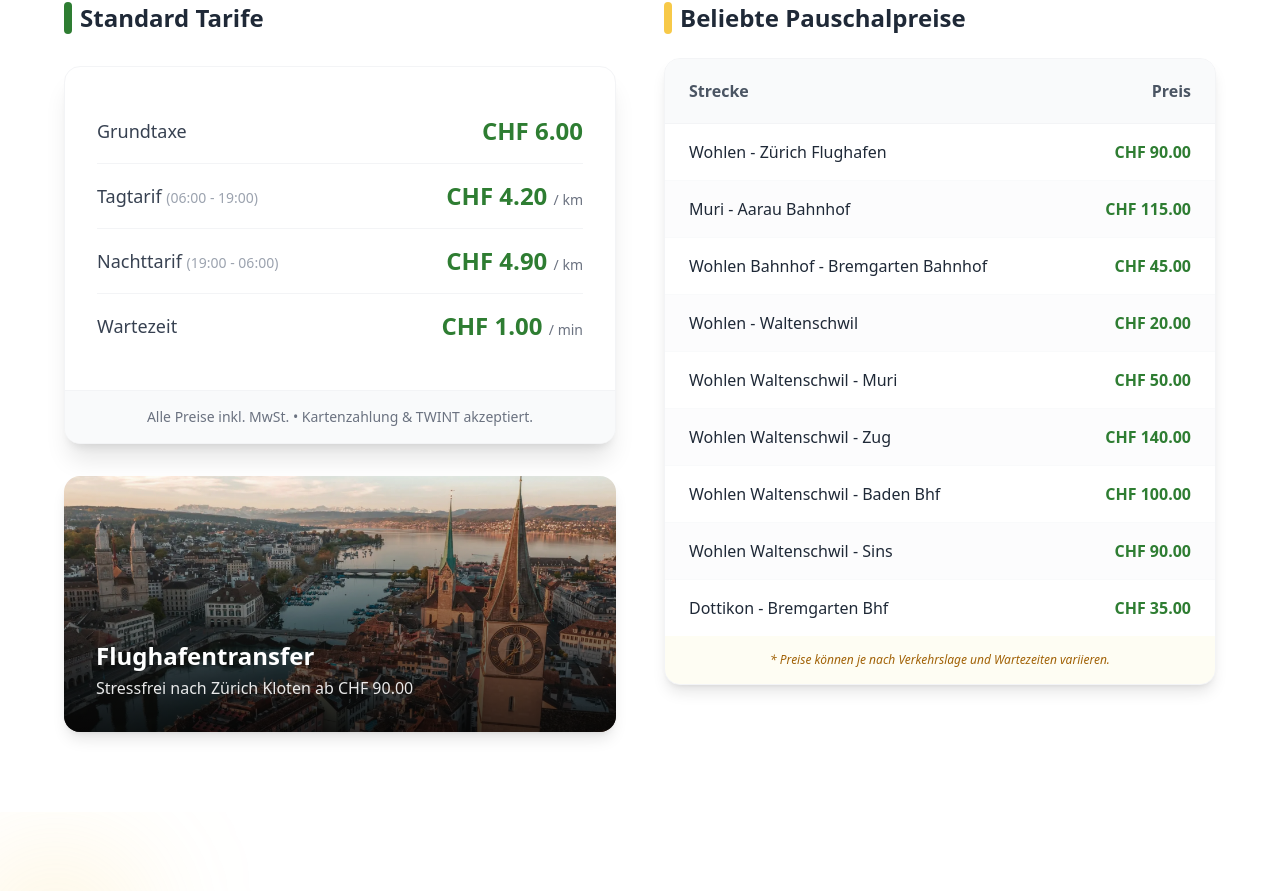
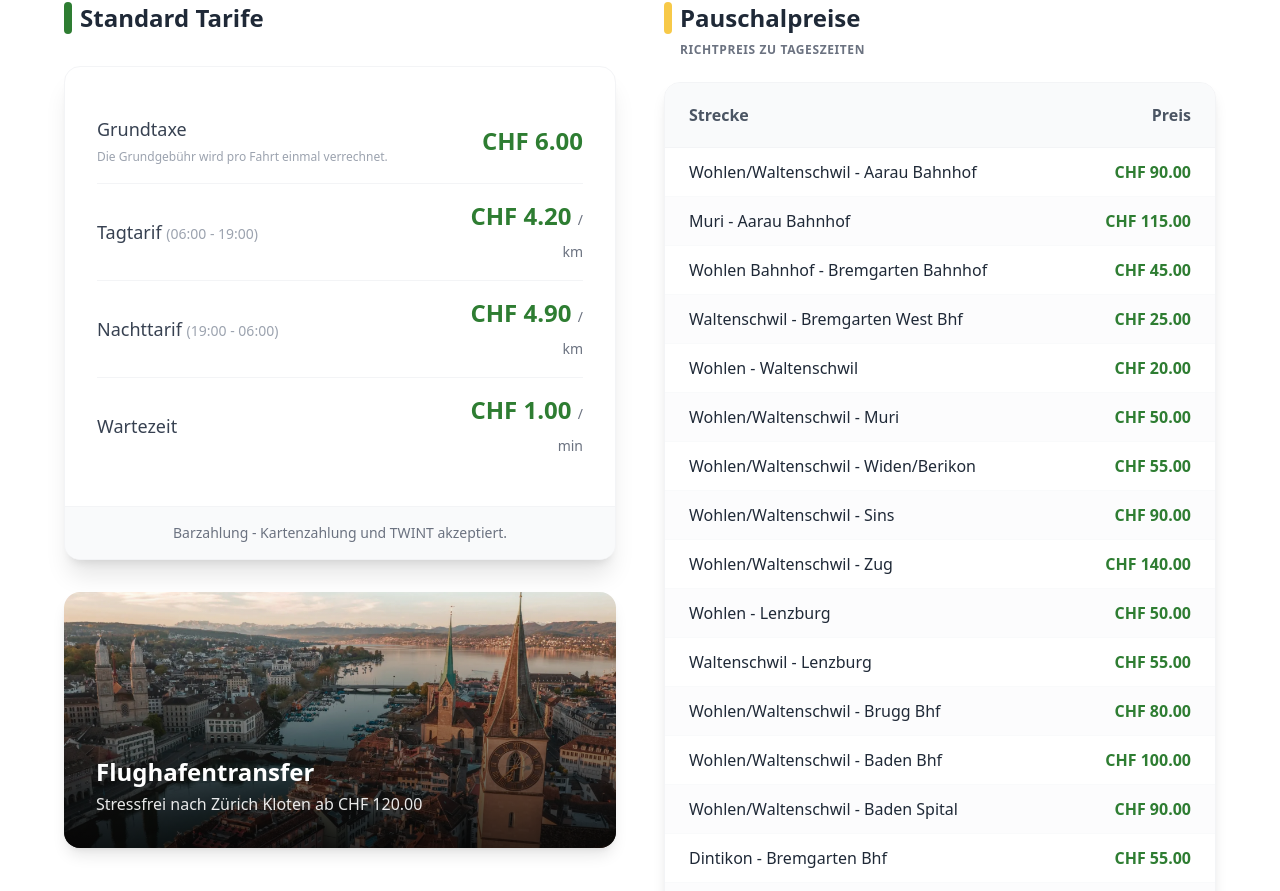
Before and after one commit to teocanKS/taxiech, a Nuxt app: page / in a window 1280 px wide. Shown: the part 1857-2748 px from the top of the page. Built offline with nearby package versions, Linux system fonts and the light colour scheme.

Commit message:
Final Polish & Content Update

```diff
--- a/components/TheFooter.vue
+++ b/components/TheFooter.vue
@@ -15,11 +15,11 @@
 
       <div>
         <h3 class="font-bold text-gray-900 mb-4 text-lg">Rechtliches</h3>
-        <p>UID: CHE-254.284.360 MWST</p>
+        <p>UID: CHE-254.284.360</p>
         <div class="mt-4 flex items-center gap-2">
             <span class="text-xs font-bold">Zahlung:</span>
             <NuxtImg src="/twint-bezahlung-logo.webp" alt="Twint" class="h-8 w-auto" />
-            <span class="text-xs">Bargeld, Karte</span>
+            <span class="text-xs">Barzahlung, Kreditkarte</span>
         </div>
         <p class="mt-4">© {{ new Date().getFullYear() }} TaxiE Waltenschwil.</p>
         <p>Alle Rechte vorbehalten.</p>
--- a/pages/index.vue
+++ b/pages/index.vue
@@ -47,8 +47,8 @@ useHead({
         <h1 class="text-5xl md:text-7xl font-extrabold mb-6 tracking-tight drop-shadow-xl text-balance">
           TaxiE
         </h1>
-        <p class="text-xl md:text-3xl mb-10 font-light max-w-2xl mx-auto text-balance">
-          Pünktlich, Sicher, Zuverlässig
+        <p class="text-xl md:text-3xl mb-10 font-light max-w-4xl mx-auto text-balance">
+          24/7 Taxi-Service in Waltenschwil, Wohlen, Bremgarten, Muri AG und Umgebung!
         </p>
         <div class="flex flex-col md:flex-row gap-4 justify-center">
           <a href="tel:+41798681000" class="bg-action text-black px-8 py-4 rounded-full font-bold text-lg hover:bg-yellow-400 transition shadow-lg flex items-center justify-center gap-2 transform hover:scale-105 duration-200">
@@ -93,7 +93,7 @@ useHead({
                     <NuxtImg src="/mercedes-v-klasse-grossraumtaxi.webp" class="w-full h-full object-cover group-hover:scale-105 transition duration-500" alt="Grossraum Taxi" />
                 </div>
                 <div class="p-8">
-                    <h3 class="text-2xl font-bold mb-2 text-gray-900">Grossraumtaxi</h3>
+                    <h3 class="text-2xl font-bold mb-2 text-gray-900">Business Van</h3>
                     <p class="text-gray-600 mb-4">Mercedes V-Klasse - Für Gruppen und Business-Clients.</p>
                     <ul class="space-y-2 mb-6">
                         <li class="flex items-center gap-2 text-gray-700"><Check class="w-4 h-4 text-primary" /> Bis zu 7 Personen</li>
@@ -122,24 +122,27 @@ useHead({
                 <div class="bg-white rounded-2xl shadow-xl border border-gray-100 overflow-hidden">
                   <div class="p-8">
                     <div class="flex justify-between items-center py-4 border-b border-gray-100">
-                      <span class="text-lg font-medium text-gray-700">Grundtaxe</span>
-                      <span class="text-2xl font-bold text-primary">CHF 6.00</span>
+                      <div>
+                          <span class="text-lg font-medium text-gray-700 block">Grundtaxe</span>
+                          <span class="text-xs text-gray-400">Die Grundgebühr wird pro Fahrt einmal verrechnet.</span>
+                      </div>
+                      <span class="text-2xl font-bold text-primary w-32 text-right">CHF 6.00</span>
                     </div>
                     <div class="flex justify-between items-center py-4 border-b border-gray-100">
                       <span class="text-lg font-medium text-gray-700">Tagtarif <span class="text-sm font-normal text-gray-400">(06:00 - 19:00)</span></span>
-                      <span class="text-2xl font-bold text-primary">CHF 4.20 <span class="text-sm font-normal text-gray-500">/ km</span></span>
+                      <span class="text-2xl font-bold text-primary w-32 text-right">CHF 4.20 <span class="text-sm font-normal text-gray-500">/ km</span></span>
                     </div>
                     <div class="flex justify-between items-center py-4 border-b border-gray-100">
                       <span class="text-lg font-medium text-gray-700">Nachttarif <span class="text-sm font-normal text-gray-400">(19:00 - 06:00)</span></span>
-                      <span class="text-2xl font-bold text-primary">CHF 4.90 <span class="text-sm font-normal text-gray-500">/ km</span></span>
+                      <span class="text-2xl font-bold text-primary w-32 text-right">CHF 4.90 <span class="text-sm font-normal text-gray-500">/ km</span></span>
                     </div>
                     <div class="flex justify-between items-center py-4">
                       <span class="text-lg font-medium text-gray-700">Wartezeit</span>
-                      <span class="text-2xl font-bold text-primary">CHF 1.00 <span class="text-sm font-normal text-gray-500">/ min</span></span>
+                      <span class="text-2xl font-bold text-primary w-32 text-right">CHF 1.00 <span class="text-sm font-normal text-gray-500">/ min</span></span>
                     </div>
                   </div>
                    <div class="bg-gray-50 px-8 py-4 text-center text-sm text-gray-500 border-t border-gray-100">
-                    Alle Preise inkl. MwSt. • Kartenzahlung & TWINT akzeptiert.
+                    Barzahlung - Kartenzahlung und TWINT akzeptiert.
                   </div>
                 </div>
 
@@ -148,17 +151,19 @@ useHead({
                     <NuxtImg src="/zurich-bild.webp" class="w-full h-full object-cover group-hover:scale-105 transition duration-700" alt="Zürich Flughafen" />
                     <div class="absolute inset-0 bg-gradient-to-t from-black/80 to-transparent flex flex-col justify-end p-8 text-white">
                         <h4 class="text-2xl font-bold mb-1">Flughafentransfer</h4>
-                        <p class="text-white/90">Stressfrei nach Zürich Kloten ab CHF 90.00</p>
+                        <p class="text-white/90">Stressfrei nach Zürich Kloten ab CHF 120.00</p>
                     </div>
                 </div>
             </div>
 
             <!-- Fixed Prices Table -->
             <div>
-                 <h3 class="text-2xl font-bold mb-6 text-gray-800 flex items-center gap-2">
+                 <h3 class="text-2xl font-bold mb-2 text-gray-800 flex items-center gap-2">
                     <div class="w-2 h-8 bg-action rounded-full"></div>
-                    Beliebte Pauschalpreise
+                    Pauschalpreise
                  </h3>
+                 <p class="text-xs font-bold text-gray-500 mb-6 uppercase tracking-wider ml-4">RICHTPREIS ZU TAGESZEITEN</p>
+
                  <div class="bg-white rounded-2xl shadow-lg border border-gray-100 overflow-hidden">
                     <table class="w-full text-left border-collapse">
                         <thead>
@@ -168,42 +173,24 @@ useHead({
                             </tr>
                         </thead>
                         <tbody class="divide-y divide-gray-50">
-                            <tr class="hover:bg-green-50/30 transition">
-                                <td class="p-4 pl-6 font-medium text-gray-800">Wohlen - Zürich Flughafen</td>
-                                <td class="p-4 pr-6 text-right font-bold text-primary">CHF 90.00</td>
-                            </tr>
-                            <tr class="bg-gray-50/50 hover:bg-green-50/30 transition">
-                                <td class="p-4 pl-6 font-medium text-gray-800">Muri - Aarau Bahnhof</td>
-                                <td class="p-4 pr-6 text-right font-bold text-primary">CHF 115.00</td>
-                            </tr>
-                             <tr class="hover:bg-green-50/30 transition">
-                                <td class="p-4 pl-6 font-medium text-gray-800">Wohlen Bahnhof - Bremgarten Bahnhof</td>
-                                <td class="p-4 pr-6 text-right font-bold text-primary">CHF 45.00</td>
-                            </tr>
-                            <tr class="bg-gray-50/50 hover:bg-green-50/30 transition">
-                                <td class="p-4 pl-6 font-medium text-gray-800">Wohlen - Waltenschwil</td>
-                                <td class="p-4 pr-6 text-right font-bold text-primary">CHF 20.00</td>
-                            </tr>
-                             <tr class="hover:bg-green-50/30 transition">
-                                <td class="p-4 pl-6 font-medium text-gray-800">Wohlen Waltenschwil - Muri</td>
-                                <td class="p-4 pr-6 text-right font-bold text-primary">CHF 50.00</td>
-                            </tr>
-                            <tr class="bg-gray-50/50 hover:bg-green-50/30 transition">
-                                <td class="p-4 pl-6 font-medium text-gray-800">Wohlen Waltenschwil - Zug</td>
-                                <td class="p-4 pr-6 text-right font-bold text-primary">CHF 140.00</td>
-                            </tr>
-                            <tr class="hover:bg-green-50/30 transition">
-                                <td class="p-4 pl-6 font-medium text-gray-800">Wohlen Waltenschwil - Baden Bhf</td>
-                                <td class="p-4 pr-6 text-right font-bold text-primary">CHF 100.00</td>
-                            </tr>
-                            <tr class="bg-gray-50/50 hover:bg-green-50/30 transition">
-                                <td class="p-4 pl-6 font-medium text-gray-800">Wohlen Waltenschwil - Sins</td>
-                                <td class="p-4 pr-6 text-right font-bold text-primary">CHF 90.00</td>
-                            </tr>
-                            <tr class="hover:bg-green-50/30 transition">
-                                <td class="p-4 pl-6 font-medium text-gray-800">Dottikon - Bremgarten Bhf</td>
-                                <td class="p-4 pr-6 text-right font-bold text-primary">CHF 35.00</td>
-                            </tr>
+                            <!-- New Data -->
+                            <tr class="hover:bg-green-50/30 transition"><td class="p-3 pl-6 font-medium text-gray-800">Wohlen/Waltenschwil - Aarau Bahnhof</td><td class="p-3 pr-6 text-right font-bold text-primary">CHF 90.00</td></tr>
+                            <tr class="bg-gray-50/50 hover:bg-green-50/30 transition"><td class="p-3 pl-6 font-medium text-gray-800">Muri - Aarau Bahnhof</td><td class="p-3 pr-6 text-right font-bold text-primary">CHF 115.00</td></tr>
+                            <tr class="hover:bg-green-50/30 transition"><td class="p-3 pl-6 font-medium text-gray-800">Wohlen Bahnhof - Bremgarten Bahnhof</td><td class="p-3 pr-6 text-right font-bold text-primary">CHF 45.00</td></tr>
+                            <tr class="bg-gray-50/50 hover:bg-green-50/30 transition"><td class="p-3 pl-6 font-medium text-gray-800">Waltenschwil - Bremgarten West Bhf</td><td class="p-3 pr-6 text-right font-bold text-primary">CHF 25.00</td></tr>
+                             <tr class="hover:bg-green-50/30 transition"><td class="p-3 pl-6 font-medium text-gray-800">Wohlen - Waltenschwil</td><td class="p-3 pr-6 text-right font-bold text-primary">CHF 20.00</td></tr>
+                             <tr class="bg-gray-50/50 hover:bg-green-50/30 transition"><td class="p-3 pl-6 font-medium text-gray-800">Wohlen/Waltenschwil - Muri</td><td class="p-3 pr-6 text-right font-bold text-primary">CHF 50.00</td></tr>
+                             <tr class="hover:bg-green-50/30 transition"><td class="p-3 pl-6 font-medium text-gray-800">Wohlen/Waltenschwil - Widen/Berikon</td><td class="p-3 pr-6 text-right font-bold text-primary">CHF 55.00</td></tr>
+                             <tr class="bg-gray-50/50 hover:bg-green-50/30 transition"><td class="p-3 pl-6 font-medium text-gray-800">Wohlen/Waltenschwil - Sins</td><td class="p-3 pr-6 text-right font-bold text-primary">CHF 90.00</td></tr>
+                             <tr class="hover:bg-green-50/30 transition"><td class="p-3 pl-6 font-medium text-gray-800">Wohlen/Waltenschwil - Zug</td><td class="p-3 pr-6 text-right font-bold text-primary">CHF 140.00</td></tr>
+                             <tr class="bg-gray-50/50 hover:bg-green-50/30 transition"><td class="p-3 pl-6 font-medium text-gray-800">Wohlen - Lenzburg</td><td class="p-3 pr-6 text-right font-bold text-primary">CHF 50.00</td></tr>
+                             <tr class="hover:bg-green-50/30 transition"><td class="p-3 pl-6 font-medium text-gray-800">Waltenschwil - Lenzburg</td><td class="p-3 pr-6 text-right font-bold text-primary">CHF 55.00</td></tr>
+                             <tr class="bg-gray-50/50 hover:bg-green-50/30 transition"><td class="p-3 pl-6 font-medium text-gray-800">Wohlen/Waltenschwil - Brugg Bhf</td><td class="p-3 pr-6 text-right font-bold text-primary">CHF 80.00</td></tr>
+                             <tr class="hover:bg-green-50/30 transition"><td class="p-3 pl-6 font-medium text-gray-800">Wohlen/Waltenschwil - Baden Bhf</td><td class="p-3 pr-6 text-right font-bold text-primary">CHF 100.00</td></tr>
+                             <tr class="bg-gray-50/50 hover:bg-green-50/30 transition"><td class="p-3 pl-6 font-medium text-gray-800">Wohlen/Waltenschwil - Baden Spital</td><td class="p-3 pr-6 text-right font-bold text-primary">CHF 90.00</td></tr>
+                             <tr class="hover:bg-green-50/30 transition"><td class="p-3 pl-6 font-medium text-gray-800">Dintikon - Bremgarten Bhf</td><td class="p-3 pr-6 text-right font-bold text-primary">CHF 55.00</td></tr>
+                             <tr class="bg-gray-50/50 hover:bg-green-50/30 transition"><td class="p-3 pl-6 font-medium text-gray-800">Dottikon - Wohlen Bhf</td><td class="p-3 pr-6 text-right font-bold text-primary">CHF 25.00</td></tr>
+                             <tr class="hover:bg-green-50/30 transition"><td class="p-3 pl-6 font-medium text-gray-800">Dottikon - Lenzburg Bhf</td><td class="p-3 pr-6 text-right font-bold text-primary">CHF 30.00</td></tr>
                         </tbody>
                     </table>
                      <div class="px-6 py-4 bg-yellow-50/50 text-xs text-center text-yellow-700 italic">
@@ -272,7 +259,7 @@ useHead({
     </section>
 
     <!-- Why Choose Us (New Section) -->
-    <section class="py-20 bg-gray-50">
+    <section id="blog" class="py-20 bg-gray-50">
       <div class="container mx-auto px-4">
         <div class="text-center mb-16">
            <h2 class="text-3xl font-bold text-gray-900 mb-4">Warum Taxie.ch?</h2>
```
Also changed, not shown: components/ContactForm.vue (+12 -45 lines), layouts/default.vue (+6 -1 lines).
